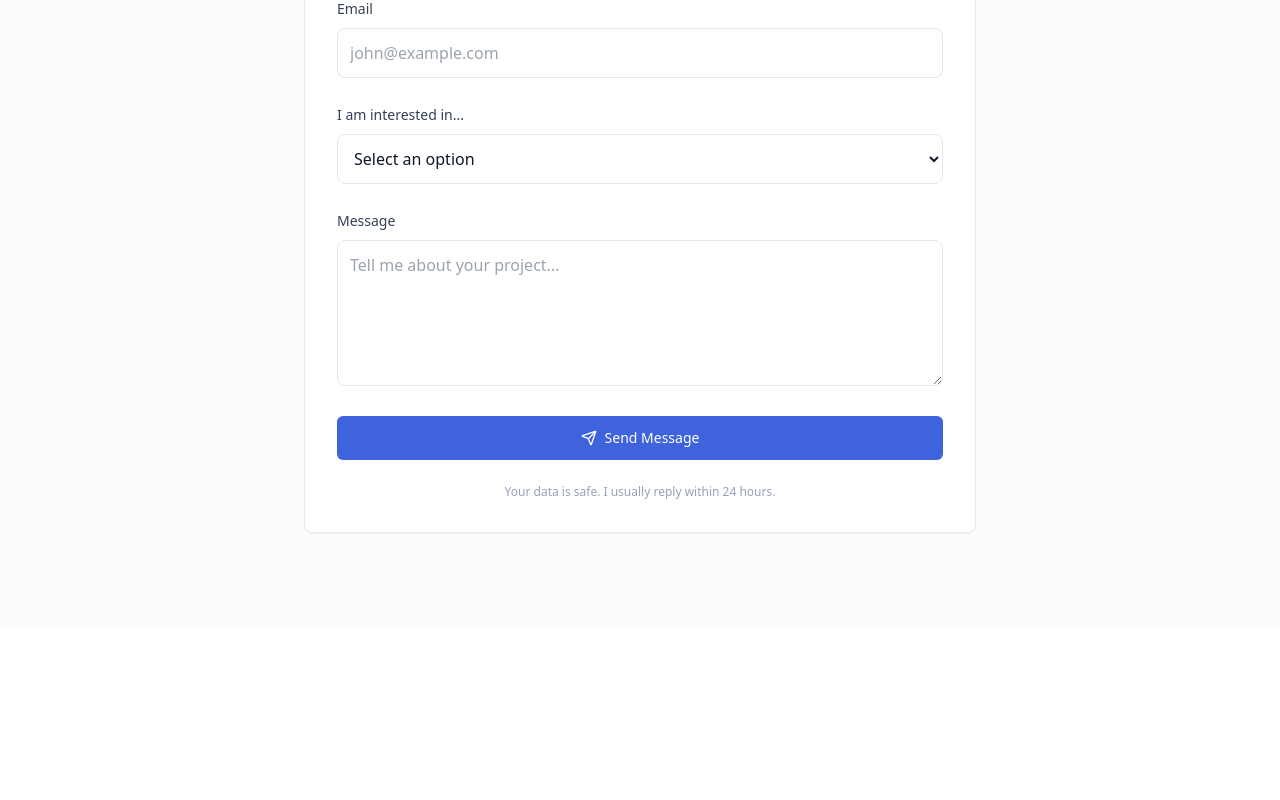
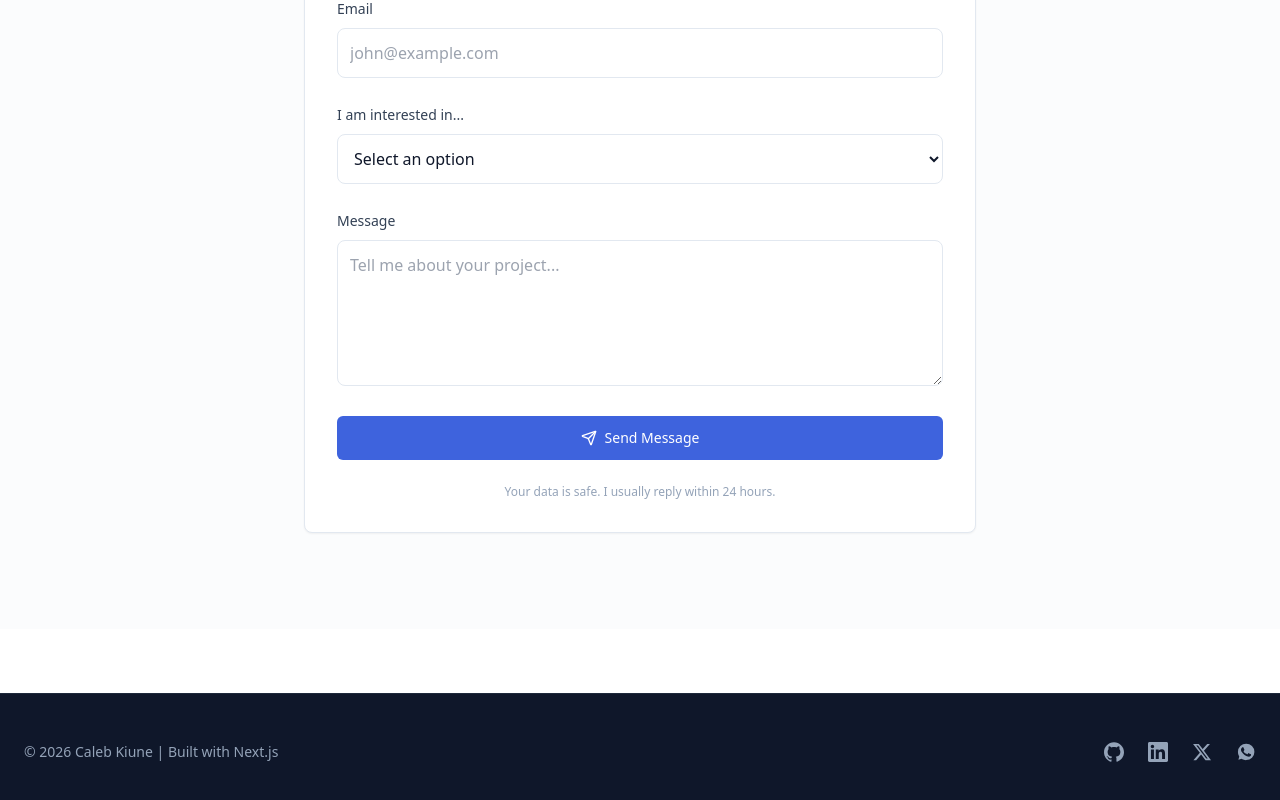
Before and after one commit to Caleb-Kiune/calebkiune, a Next.js app: page / in a window 1280 px wide. Shown: the part 3158-3958 px from the top of the page. Before the commit the page ends 3851 px from the top, so only its background shows below. Built offline with nearby package versions, Linux system fonts and the light colour scheme.

Commit message:
feat: add a new `Footer` component with social links and integrate it into the root layout.

```diff
--- a/src/app/layout.tsx
+++ b/src/app/layout.tsx
@@ -17,6 +17,8 @@ export const metadata: Metadata = {
   description: "Building production-ready web apps for startups and growing businesses in Nairobi. Expert in Next.js, React, and T3 Stack.",
 };
 
+import { Footer } from "@/components/layout/footer";
+
 export default function RootLayout({
   children,
 }: Readonly<{
@@ -28,6 +30,7 @@ export default function RootLayout({
         className={`${geistSans.variable} ${geistMono.variable} font-sans antialiased text-slate-900`}
       >
         {children}
+        <Footer />
       </body>
     </html>
   );
--- /dev/null
+++ b/src/components/layout/footer.tsx
@@ -0,0 +1,95 @@
+import Link from "next/link";
+
+export function Footer() {
+    const currentYear = 2026;
+
+    return (
+        <footer className="bg-slate-900 border-t border-slate-800 text-slate-400 py-12">
+            <div className="container mx-auto px-6 flex flex-col md:flex-row items-center justify-between gap-6">
+                {/* Copyright */}
+                <div className="text-sm text-center md:text-left">
+                    <p>© {currentYear} Caleb Kiune | Built with Next.js</p>
+                </div>
+
+                {/* Social Links */}
+                <div className="flex items-center gap-6">
+                    {/* GitHub */}
+                    <Link
+                        href="https://github.com/Caleb-Kiune"
+                        target="_blank"
+                        rel="noopener noreferrer"
+                        className="hover:text-white transition-colors"
+                        aria-label="GitHub"
+                    >
+                        <svg
+                            viewBox="0 0 24 24"
+                            fill="currentColor"
+                            className="h-5 w-5"
+                            role="img"
+                            xmlns="http://www.w3.org/2000/svg"
+                        >
+                            <path d="M12 .297c-6.63 0-12 5.373-12 12 0 5.303 3.438 9.8 8.205 11.385.6.113.82-.258.82-.577 0-.285-.01-1.04-.015-2.04-3.338.724-4.042-1.61-4.042-1.61C4.422 18.07 3.633 17.7 3.633 17.7c-1.087-.744.084-.729.084-.729 1.205.084 1.838 1.236 1.838 1.236 1.07 1.835 2.809 1.305 3.495.998.108-.776.419-1.305.76-1.605-2.665-.3-5.466-1.332-5.466-5.93 0-1.31.465-2.38 1.235-3.22-.135-.303-.54-1.523.105-3.176 0 0 1.005-.322 3.3 1.23.96-.267 1.98-.399 3-.405 1.02.006 2.04.138 3 .405 2.28-1.552 3.285-1.23 3.285-1.23.645 1.653.24 2.873.12 3.176.765.84 1.23 1.91 1.23 3.22 0 4.61-2.805 5.625-5.475 5.92.42.36.81 1.096.81 2.22 0 1.606-.015 2.896-.015 3.286 0 .315.21.69.825.57C20.565 22.092 24 17.592 24 12.297c0-6.627-5.373-12-12-12" />
+                        </svg>
+                    </Link>
+
+                    {/* LinkedIn */}
+                    <Link
+                        href="https://www.linkedin.com/in/caleb-kiune-b356a6327/"
+                        target="_blank"
+                        rel="noopener noreferrer"
+                        className="hover:text-white transition-colors"
+                        aria-label="LinkedIn"
+                    >
+                        <svg
+                            viewBox="0 0 24 24"
+                            fill="currentColor"
+                            className="h-5 w-5"
+                            role="img"
+                            xmlns="http://www.w3.org/2000/svg"
+                        >
+                            <path d="M20.447 20.452h-3.554v-5.569c0-1.328-.027-3.037-1.852-3.037-1.853 0-2.136 1.445-2.136 2.939v5.667H9.351V9h3.414v1.561h.046c.477-.9 1.637-1.85 3.37-1.85 3.601 0 4.267 2.37 4.267 5.455v6.286zM5.337 7.433c-1.144 0-2.063-.926-2.063-2.065 0-1.138.92-2.063 2.063-2.063 1.14 0 2.064.925 2.064 2.063 0 1.139-.925 2.065-2.064 2.065zm1.782 13.019H3.555V9h3.564v11.452zM22.225 0H1.771C.792 0 0 .774 0 1.729v20.542C0 23.227.792 24 1.771 24h20.451C23.2 24 24 23.227 24 22.271V1.729C24 .774 23.2 0 22.222 0h.003z" />
+                        </svg>
+                    </Link>
+
+                    {/* X (Twitter) */}
+                    <Link
+                        href="https://x.com/calebkiune"
+                        target="_blank"
+                        rel="noopener noreferrer"
+                        className="hover:text-white transition-colors"
+                        aria-label="X (Twitter)"
+                    >
+                        <svg
+                            viewBox="0 0 24 24"
+                            fill="currentColor"
+                            className="h-5 w-5"
+                            role="img"
+                            xmlns="http://www.w3.org/2000/svg"
+                        >
+                            <path d="M18.244 2.25h3.308l-7.227 8.26 8.502 11.24H16.17l-5.214-6.817L4.99 21.75H1.68l7.73-8.835L1.254 2.25H8.08l4.713 6.231zm-1.161 17.52h1.833L7.084 4.126H5.117z" />
+                        </svg>
+                    </Link>
+
+                    {/* WhatsApp */}
+                    <Link
+                        href="https://wa.me/254705774171"
+                        target="_blank"
+                        rel="noopener noreferrer"
+                        className="hover:text-white transition-colors"
+                        aria-label="WhatsApp"
+                    >
+                        <svg
+                            viewBox="0 0 24 24"
+                            fill="currentColor"
+                            className="h-5 w-5"
+                            role="img"
+                            xmlns="http://www.w3.org/2000/svg"
+                        >
+                            <path d="M17.472 14.382c-.297-.149-1.758-.867-2.03-.967-.273-.099-.471-.148-.67.15-.197.297-.767.966-.94 1.164-.173.199-.347.223-.644.075-.297-.15-1.255-.463-2.39-1.475-.883-.788-1.48-1.761-1.653-2.059-.173-.297-.018-.458.13-.606.134-.133.298-.347.446-.52.149-.174.198-.298.298-.497.099-.198.05-.371-.025-.52-.075-.149-.669-1.612-.916-2.207-.242-.579-.487-.5-.669-.51-.173-.008-.371-.01-.57-.01-.198 0-.52.074-.792.372-.272.297-1.04 1.016-1.04 2.479 0 1.462 1.065 2.875 1.213 3.074.149.198 2.096 3.2 5.077 4.487.709.306 1.262.489 1.694.625.712.227 1.36.195 1.871.118.571-.085 1.758-.719 2.006-1.413.248-.694.248-1.289.173-1.413-.074-.124-.272-.198-.57-.347m-5.421 7.403h-.004a9.87 9.87 0 01-5.031-1.378l-.361-.214-3.741.982.998-3.648-.235-.374a9.86 9.86 0 01-1.355-5.294 9.88 9.88 0 019.884-9.88 9.9 9.9 0 019.871 9.9 9.86 9.86 0 01-9.865 9.86z" />
+                        </svg>
+                    </Link>
+                </div>
+            </div>
+        </footer>
+    );
+}
```
